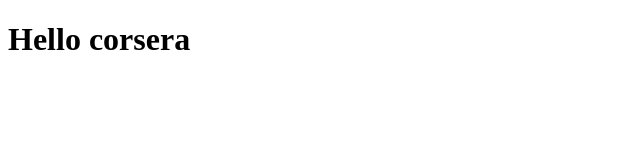
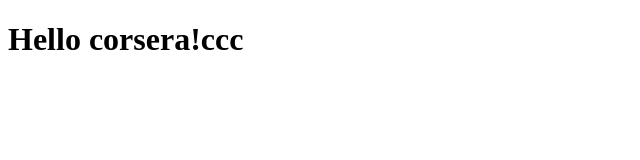
Before and after one commit to V3N44/coursera-test, a plain HTML site: page site/index.html in a window 1280 px wide. Shown: the full height of the page, 0-640 px from the left. Drawn offline with Linux system fonts and the light colour scheme.

Commit message:
Small addition to our page content

```diff
--- a/site/index.html
+++ b/site/index.html
@@ -4,6 +4,6 @@
     <title>Hello mf</title>
 </head>
 <body>
-    <h1>Hello corsera</h1>
+    <h1>Hello corsera!ccc</h1>
 </body>
 </html>
```
